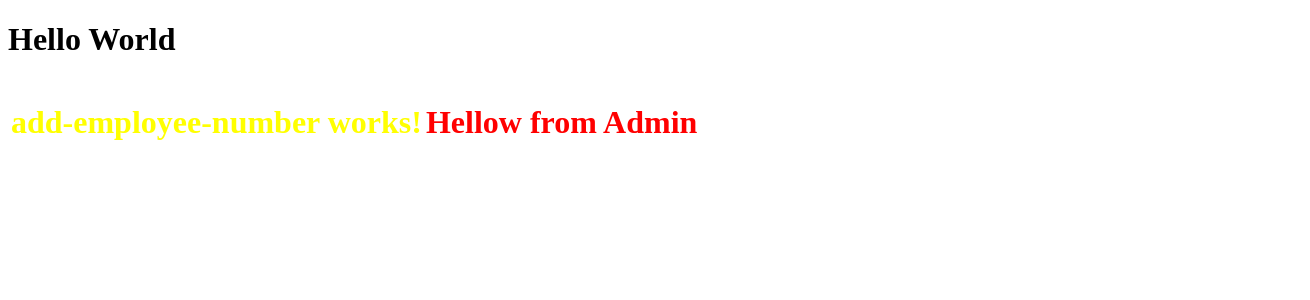
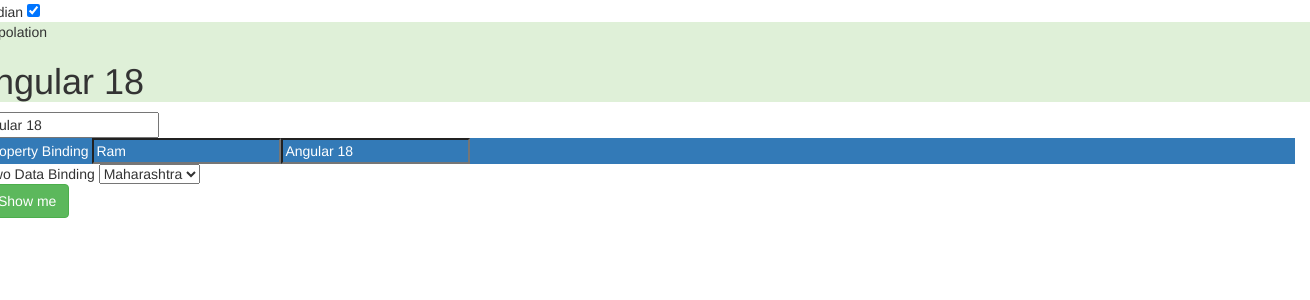
Before and after one commit to sushil141214/DemoAngular, an Angular app: page / in a window 1280 px wide. Shown: the top 300 px of the page, 1310 px wide, since content can reach past the window. Built offline with nearby package versions, Linux system fonts and the light colour scheme.

Commit message:
Data binding with interpolation and two way data binding and property binding

```diff
--- /dev/null
+++ b/src/app/Components/data-binding/data-binding.component.html
@@ -0,0 +1 @@
+<p>data-binding works!</p>
--- a/src/app/app.component.html
+++ b/src/app/app.component.html
@@ -1,15 +1,56 @@
-<H1>Hello World</H1>
+<div class="row">
+<div class="col-4">
 
-<table style="width: 100;">
+</div>
+<div class="col-4">
 
-    <tr>
-        <td>
-                    <app-add-employee-number></app-add-employee-number>
+</div>
 
-        </td>
-        <td>
-                <app-employee-list></app-employee-list>
+<div class="col-4">
+    Indian <input type="checkbox" [(ngModel)]="isIndian"/>
+</div>
 
-        </td>
-    </tr>
-</table>
+
+</div>
+
+<div class="row">
+    <div class="col-4">
+    <div class="row">
+        <div class="col-4"></div>
+        <div class="col-4 bg-success">
+            Interpolation
+            <h1>{{CureseName}}</h1>
+        </div>
+        <div class="col-4">
+            <input type="text" value="{{CureseName}}">
+        </div>
+    </div>
+    <div [class]="txtcolor">
+            Property Binding
+
+        <input type="text" [class]="txtcolor" value="Ram" placeholder="Enter the First Name">
+
+        <input type="text" [class]="txtcolor"  [value]="CureseName">
+    </div>
+
+    </div>
+    <div class="col-4">
+        Two Data Binding
+        <select [(ngModel)]="ddlDefault">
+            <option value="">select</option>
+            <option value="Maharashtra">Maharashtra</option>
+            <option value="Goa">Goa</option>
+            <option value="Bihar">Bihar</option>
+            <option value="UP">UP</option>
+        </select>
+
+    </div>
+
+    <div class="col-4">
+
+        <button class="btn btn-success" (click)="showMe('Welcome to angular 18 ')"> Show me</button>
+
+    </div>
+
+
+    </div>
--- a/src/app/app.component.ts
+++ b/src/app/app.component.ts
@@ -1,16 +1,38 @@
 import { Component } from '@angular/core';
 import { RouterOutlet } from '@angular/router';
-import { AddEmployeeNumberComponent } from './Components/add-employee-number/add-employee-number.component';
-import { EmployeeListComponent } from './Components/employee-list/employee-list.component';
+import { DataBindingComponent } from './Components/data-binding/data-binding.component';
+import { FormsModule } from '@angular/forms';
+
 
 @Component({
   selector: 'app-root',
   standalone: true,
-  imports: [RouterOutlet,AddEmployeeNumberComponent,EmployeeListComponent],
+  imports: [RouterOutlet,DataBindingComponent,FormsModule],
   templateUrl: './app.component.html',
   styleUrl: './app.component.css'
 
 })
 export class AppComponent {
-  title = 'DemoAngular';
+
+// Data type of typescript
+//string,number, boolean, Data
+
+CureseName : string="Angular 18";
+ddlDefault="Maharashtra";
+
+isIndian: boolean=true;
+
+
+txtcolor: string ="bg-primary";
+
+constructor()
+{
+   this.CureseName
 }
+
+showMe(message: string){
+
+  alert(message);
+}
+
+}
--- a/src/index.html
+++ b/src/index.html
@@ -6,6 +6,7 @@
   <base href="/">
   <meta name="viewport" content="width=device-width, initial-scale=1">
   <link rel="icon" type="image/x-icon" href="favicon.ico">
+  <link rel="stylesheet" href="https://maxcdn.bootstrapcdn.com/bootstrap/3.4.1/css/bootstrap.min.css">
 </head>
 <body>
   <app-root></app-root>
```
Also changed, not shown: src/app/Components/data-binding/data-binding.component.ts (added, +12 -0 lines), src/app/Components/data-binding/data-binding.component.css (added), 1 other file (tests, documents, lock files or other folders).
